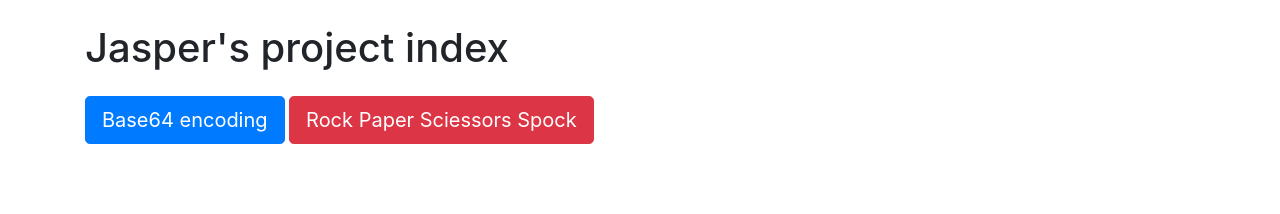
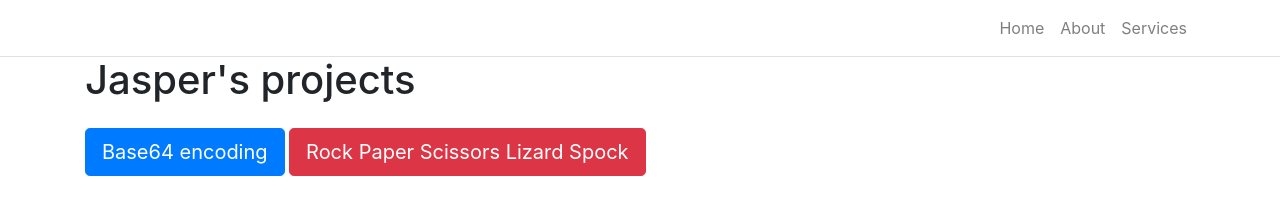
Before and after one commit to 3willows/projectsIndex, a plain HTML site: page index.html in a window 1280 px wide. Drawn offline with nearby package versions, Linux system fonts and the light colour scheme.

Commit message:
add nav bar

```diff
--- a/index.html
+++ b/index.html
@@ -6,19 +6,46 @@
   <meta name="viewport" content="width=device-width, initial-scale=1">
   <link rel="stylesheet" href="https://stackpath.bootstrapcdn.com/bootstrap/4.5.2/css/bootstrap.min.css"
     integrity="sha384-JcKb8q3iqJ61gNV9KGb8thSsNjpSL0n8PARn9HuZOnIxN0hoP+VmmDGMN5t9UJ0Z" crossorigin="anonymous">
-  <link rel="stylesheet" href="app.css">
-  <title>Jasper's project Index</title>
+    <style>
+      body {
+        padding-top: 56px; /* Adjust this value according to your navbar's height */
+      }
+    </style>
+  <title>Jasper's projects</title>
 </head>
 
 <body>
   <div class="conatiner">
-    <div class="container mt-4">
-      <h1>Jasper's project index</h1>
+    <nav id="mainNavBar" class="navbar navbar-expand-lg navbar-light fixed-top border-bottom">
+      <div class="container">
+        <a class="navbar-brand" href="#"></a>
+        <button class="navbar-toggler" type="button" data-toggle="collapse" data-target="#navbarNav"
+          aria-controls="navbarNav" aria-expanded="false" aria-label="Toggle navigation">
+          <span class="navbar-toggler-icon"></span>
+        </button>
+        <div class="collapse navbar-collapse" id="navbarNav">
+          <ul class="navbar-nav ml-auto">
+            <li class="nav-item">
+              <a class="nav-link" href="#home">Home</a>
+            </li>
+            <li class="nav-item">
+              <a class="nav-link" href="#about">About</a>
+            </li>
+            <li class="nav-item">
+              <a class="nav-link" href="#services">Services</a>
+          </ul>
+        </div>
+    </nav>
+  </div>
+
+
+  <div class="container">
+    <h1>Jasper's projects</h1>
   </div>
   <div class="container mt-4">
     <a href="https://3willows.github.io/messages/" target="blank" class="btn btn-primary btn-lg"> Base64 encoding</a>
-      <a href="https://3willows.github.io/rpsLizardSpock/" target="blank"
-        class="btn btn-danger btn-lg  mt-3 mt-md-0">Rock Paper Sciessors Spock</a>
+    <a href="https://3willows.github.io/rpsLizardSpock/" target="blank" class="btn btn-danger btn-lg  mt-3 mt-md-0">Rock Paper Scissors Lizard Spock</a>
+
     <script src="https://cdn.jsdelivr.net/npm/bootstrap@5.3.2/dist/js/bootstrap.bundle.min.js"
       integrity="sha384-C6RzsynM9kWDrMNeT87bh95OGNyZPhcTNXj1NW7RuBCsyN/o0jlpcV8Qyq46cDfL"
       crossorigin="anonymous"></script>
```
Lines whose indentation alone changed are shown as unchanged.
